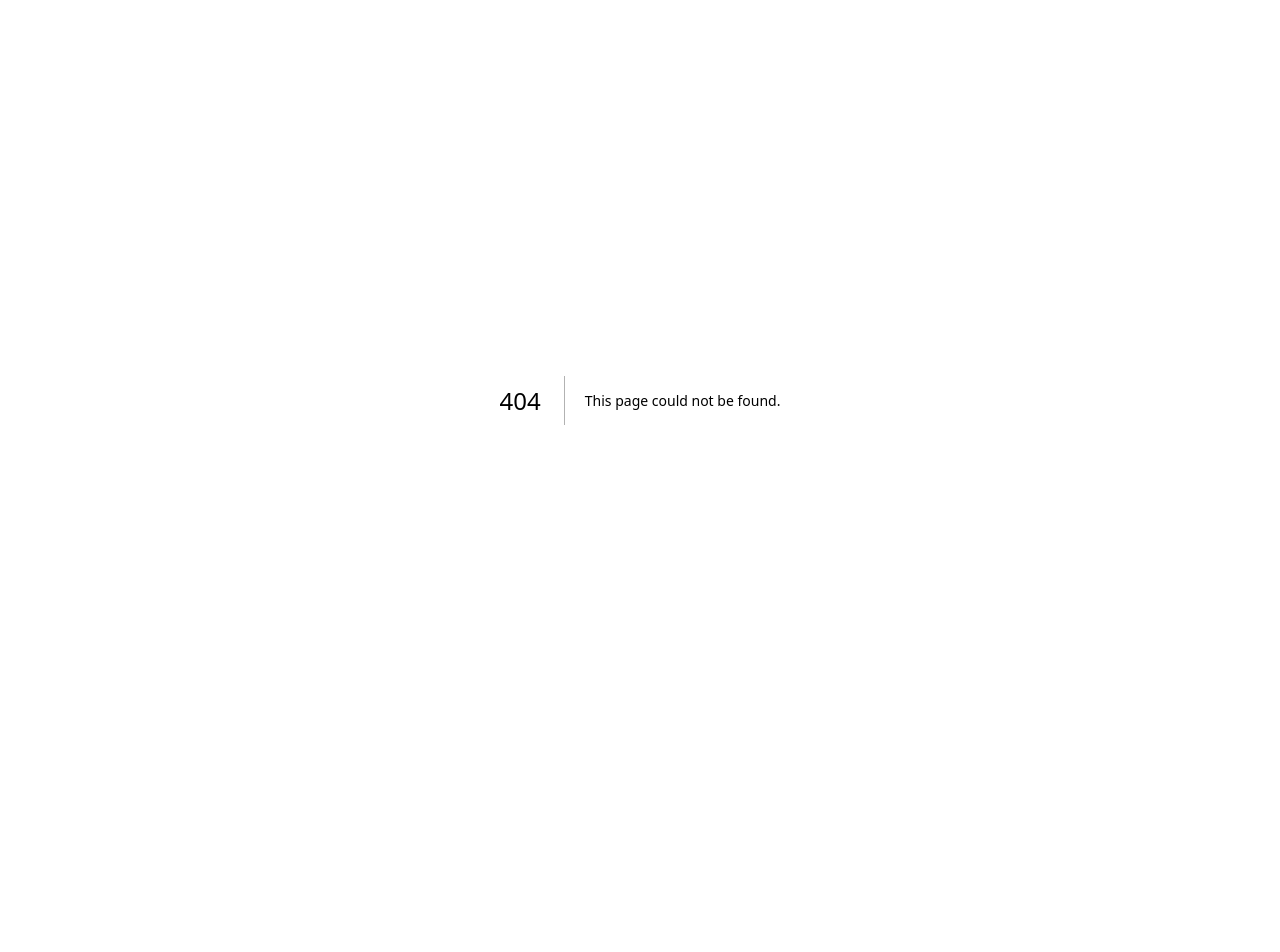
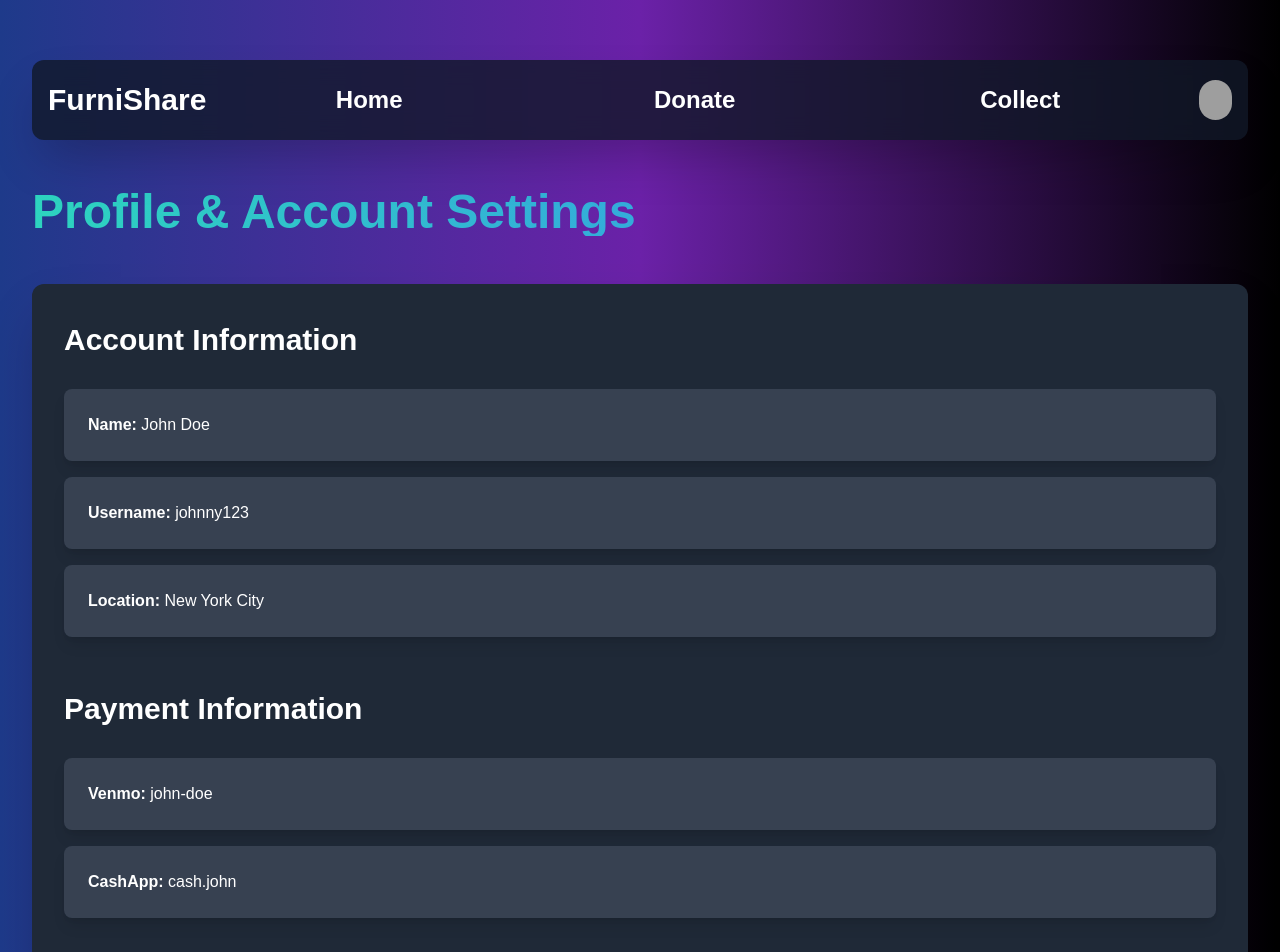
Before and after one commit to Furni-hare/furnishare, a Next.js app: page /dashboard/Profile in a window 1280 px wide. Before the commit this address had no page. Shown: the top 952 px of the page. Before the commit the page ends 800 px from the top, so only its background shows below. Built offline with nearby package versions, Linux system fonts and the light colour scheme; grey boxes are pictures that could not be loaded.

Commit message:
Added profile page

```diff
--- /dev/null
+++ b/app/dashboard/Profile/page.tsx
@@ -0,0 +1,68 @@
+import React from "react";
+import Navbar from "@/app/ui/navbar";
+
+export default function ProfilePage() {
+    const mockProfile = {
+      name: "John Doe",
+      username: "johnny123",
+      location: "New York City",
+      venmo: "john-doe",
+      cashapp: "cash.john",
+    };
+
+    return (
+      <div className="min-h-screen bg-gradient-to-r from-blue-900 via-purple-800 to-black p-8 text-white">
+        {/* Top Navigation Bar */}
+        <Navbar />
+
+        <h1 className="text-5xl font-extrabold text-transparent bg-clip-text bg-gradient-to-r from-teal-400 to-blue-500 mb-12">
+          Profile & Account Settings
+        </h1>
+
+        <div className="bg-gray-800 p-8 rounded-xl shadow-2xl">
+          {/* Account Settings */}
+          <section className="mb-12">
+            <h2 className="text-3xl font-semibold mb-6 leading-relaxed">
+              Account Information
+            </h2>
+            <ul className="space-y-4">
+              <li className="p-6 bg-gray-700 rounded-lg shadow-lg">
+                <strong>Name:</strong> {mockProfile.name}
+              </li>
+              <li className="p-6 bg-gray-700 rounded-lg shadow-lg">
+                <strong>Username:</strong> {mockProfile.username}
+              </li>
+              <li className="p-6 bg-gray-700 rounded-lg shadow-lg">
+                <strong>Location:</strong>{" "}
+                {mockProfile.location ? mockProfile.location : "Not provided"}
+              </li>
+            </ul>
+          </section>
+
+          {/* Payment Information */}
+          <section className="mb-12">
+            <h2 className="text-3xl font-semibold mb-6 leading-relaxed">
+              Payment Information
+            </h2>
+            <ul className="space-y-4">
+              <li className="p-6 bg-gray-700 rounded-lg shadow-lg">
+                <strong>Venmo:</strong>{" "}
+                {mockProfile.venmo ? mockProfile.venmo : "Not provided"}
+              </li>
+              <li className="p-6 bg-gray-700 rounded-lg shadow-lg">
+                <strong>CashApp:</strong>{" "}
+                {mockProfile.cashapp ? mockProfile.cashapp : "Not provided"}
+              </li>
+            </ul>
+          </section>
+
+          {/* Update Button */}
+          <div className="mt-6 text-center">
+            <button className="px-8 py-4 bg-teal-500 text-white text-lg font-semibold rounded-lg shadow-xl hover:bg-teal-600 transition duration-300">
+              Update Profile
+            </button>
+          </div>
+        </div>
+      </div>
+    );
+  }
```
